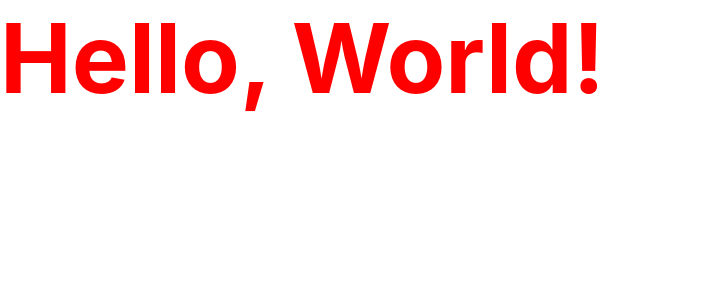
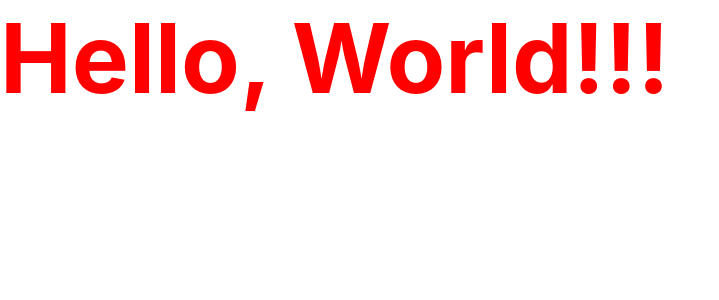
Before and after one commit to scottdreinhart/project_starter, a React (Create React App) app: page / in a window 1280 px wide. Shown: the top 300 px of the page, without its empty margins (0-719 px from the left). Built offline with nearby package versions, Linux system fonts and the light colour scheme.

Commit message:
testing husky

```diff
--- a/src/App.tsx
+++ b/src/App.tsx
@@ -3,7 +3,7 @@ import './styles/App.scss';
 import React from 'react';
 
 export function App() {
-  return <div className="bigRed">Hello, World!</div>;
+  return <div className="bigRed">Hello, World!!!</div>;
 }
 
 export default App;
```
